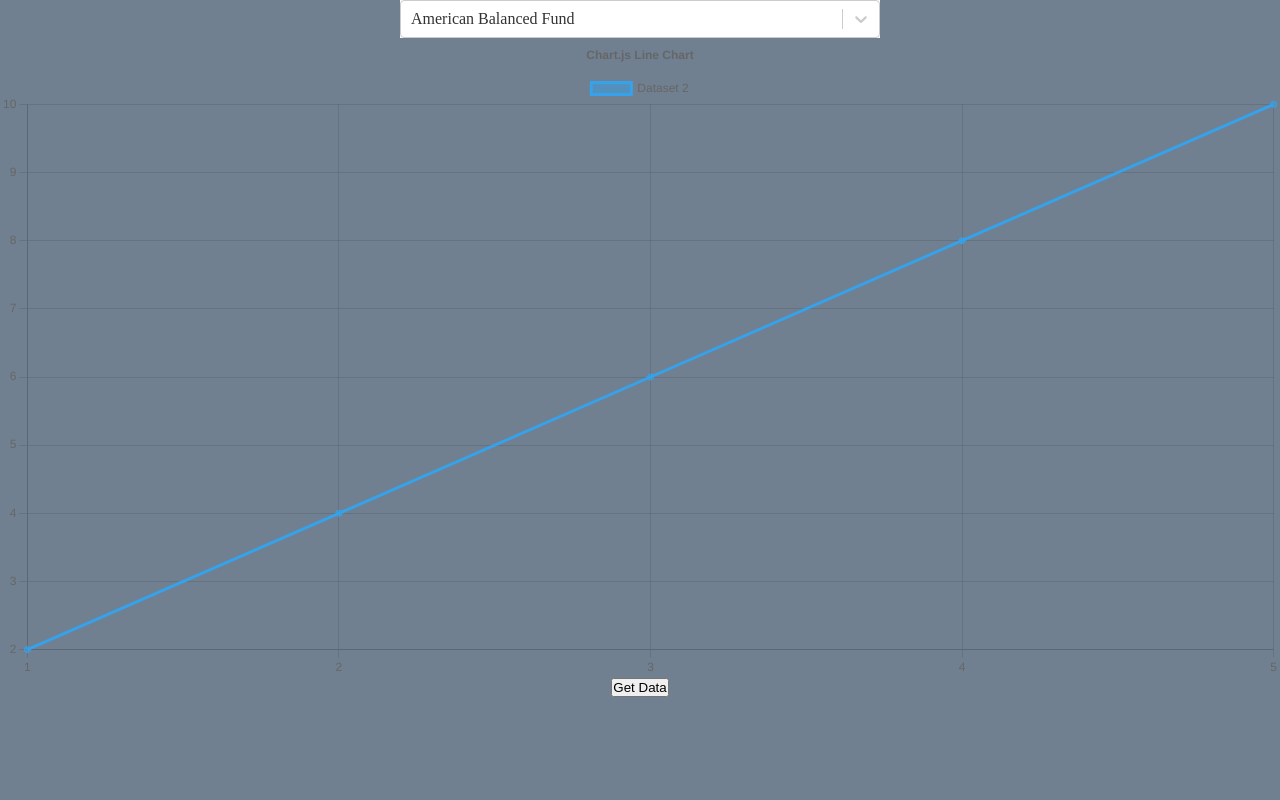
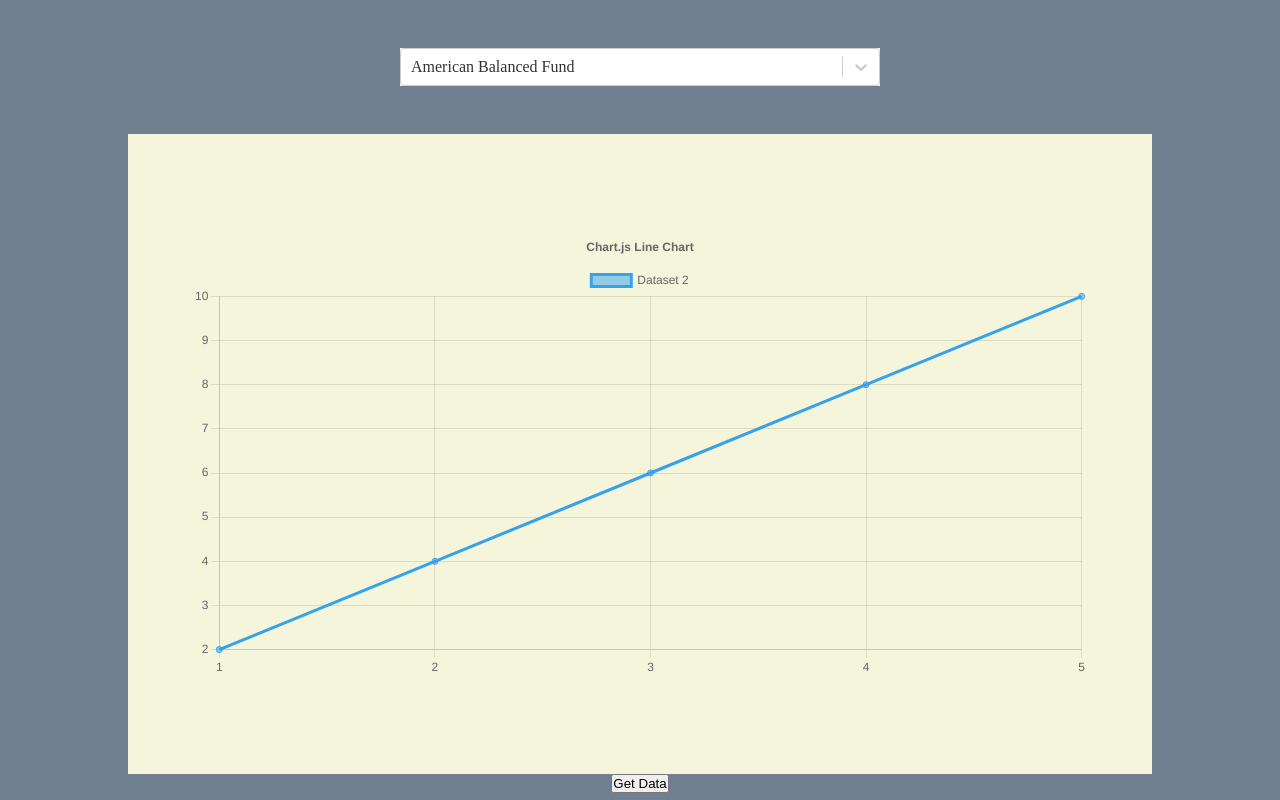
Before and after one commit to mattmercuri/ts-trpc-demo, a React (Vite) app: page / in a window 1280 px wide. Built offline with nearby package versions, Linux system fonts and the light colour scheme.

Commit message:
centering chart in div

```diff
--- a/src/Chart.tsx
+++ b/src/Chart.tsx
@@ -44,5 +44,9 @@ export const Chart: React.FC = () => {
     ],
   };
 
-  return <Line options={options} data={data} />;
+  return (
+    <div className="app__chart">
+      <Line options={options} data={data} />
+    </div>
+  );
 };
--- a/src/index.css
+++ b/src/index.css
@@ -13,9 +13,22 @@ body {
   flex-direction: column;
   align-items: center;
   width: 100vw;
+  height: 100vh;
 }
 
 .app__dropdown {
   background-color: white;
   width: 30rem;
+  margin-top: 3rem;
 }
+
+.app__chart {
+  background-color: beige;
+  display: flex;
+  align-items: center;
+  justify-content: center;
+  padding: 4rem;
+  margin-top: 3rem;
+  width: 80%;
+  height: 80%;
+}
```
